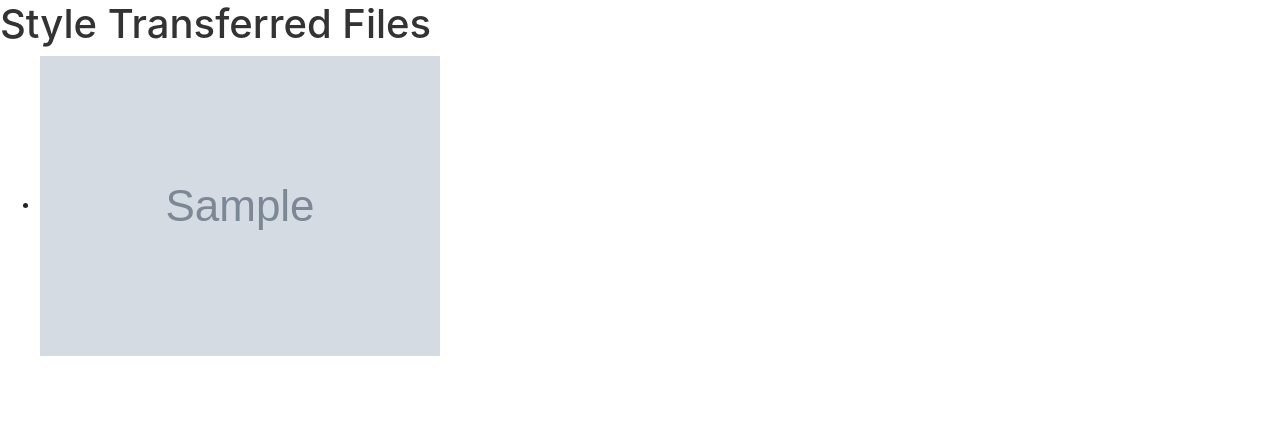
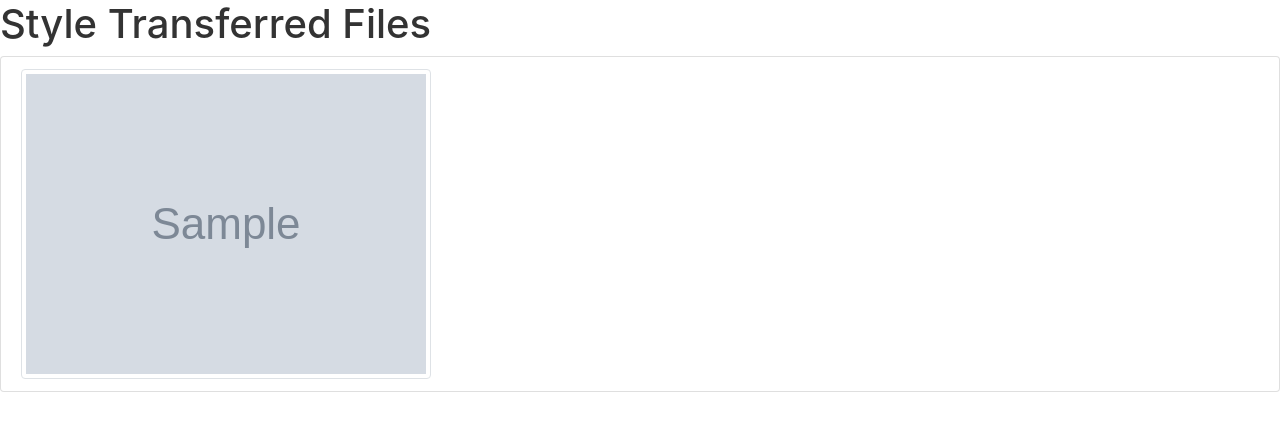
Before and after one commit to ASMach/style-transfer-tool, a Flask app: template templates/uploads.html in a window 1280 px wide. Shown: the part 48-479 px from the top of the page. Run offline with Flask 3, Linux system fonts and the light colour scheme; the template is opened without the code that fills it: most values are stand-ins (such as "Sample title", 1, 10 or a date in 2020); grey boxes marked "Sample" are stand-in pictures; some libraries are stand-ins or nearby versions.

Commit message:
Styling fix for images

```diff
--- a/templates/uploads.html
+++ b/templates/uploads.html
@@ -11,9 +11,9 @@
     {% include 'navbar.html' %}
     {{ bootstrap.load_js() }}
     <h1>Style Transferred Files</h1>
-    <ul>
+    <ul class="list-group">
         {% for file in files %}
-        <li><a href="image/{{file}}"><img src="thumb/{{file}}"/></a></li>
+        <li class="list-group-item"><a href="image/{{file}}"><img src="thumb/{{file}}" class="img-thumbnail rounded"/></a></li>
         {% endfor %}
     </ul>
 </body>
```
